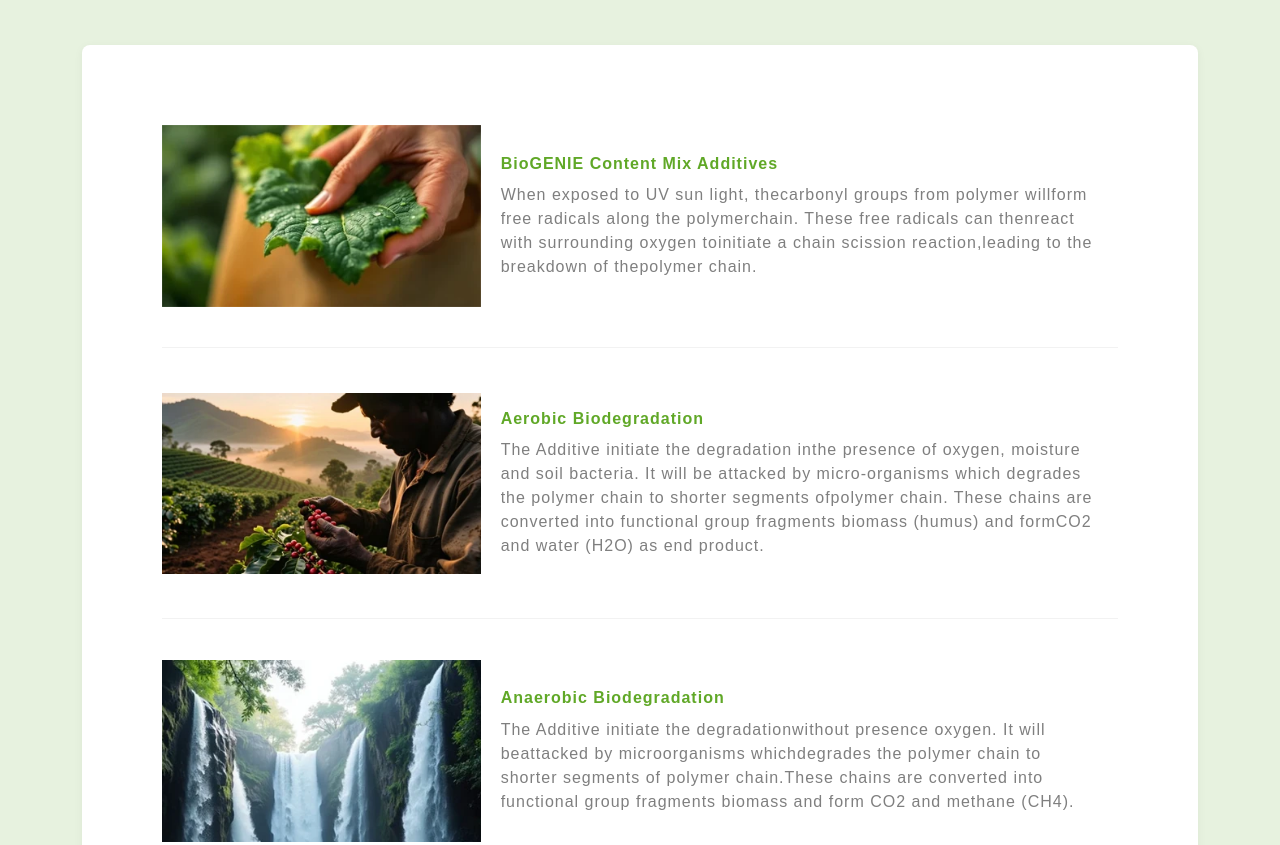
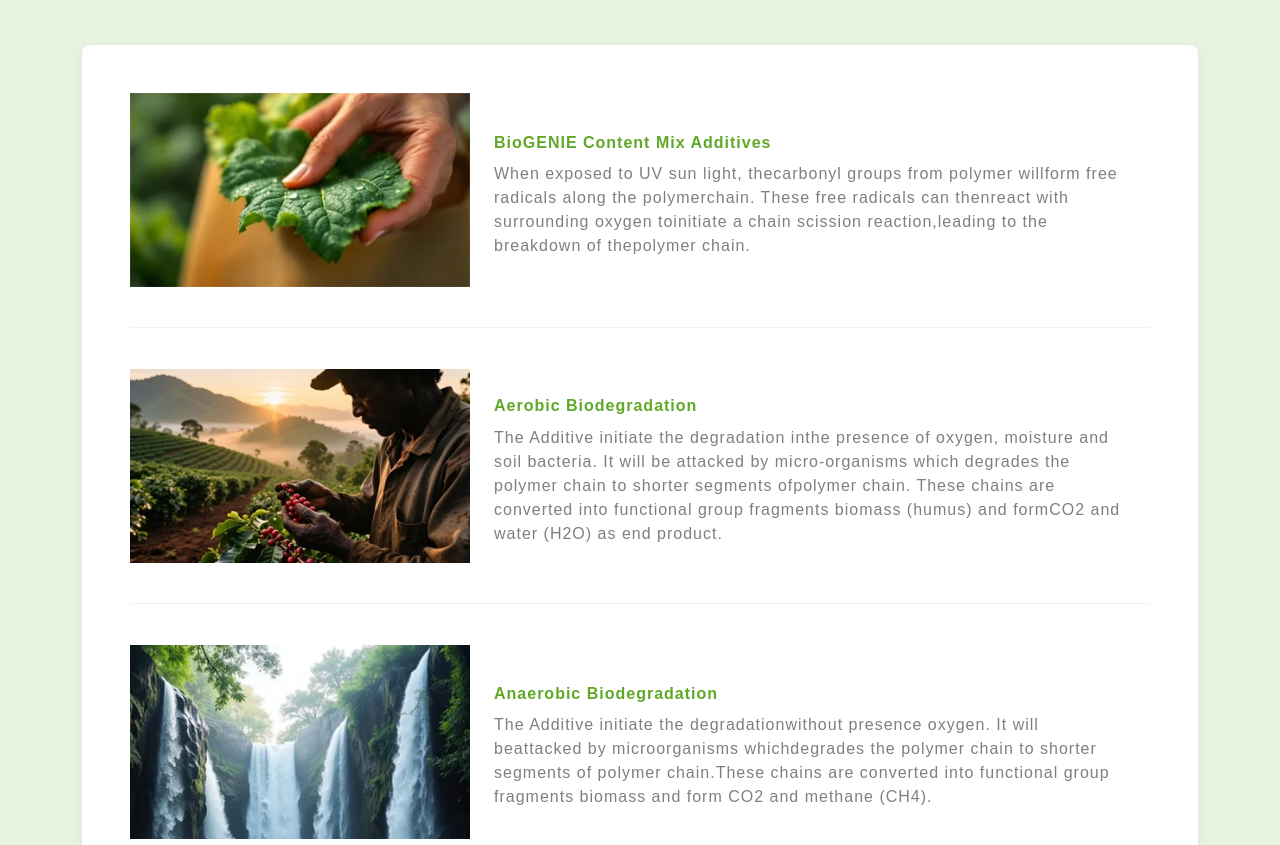
Before and after one commit to choliddnr/fe-biogenie, a website built with Vite: page index.html in a window 1280 px wide. Shown: the part 1302-2147 px from the top of the page. Built offline with nearby package versions, Linux system fonts and the light colour scheme; a web font is replaced by a local one.

Commit message:
fix how we work section padding

```diff
--- a/index.html
+++ b/index.html
@@ -202,15 +202,14 @@
     <div class="container">
       <h2 class="text-center mb-5">How BioGENIE Work</h2>
 
-      <div class="justify-content-center process-card">
-        <div class="process-item">
+      <div class="justify-content-center process-card p-3 p-sm-4 p-md-5">
           <div class="row g-0 align-items-center">
             <div class="col-md-4">
               <img src="/BioGENIEContentMixAdditives.webp" class="img-fluid w-100 h-100 object-fit-cover"
                 alt="Content Mix" />
             </div>
             <div class="col-md-8">
-              <div class="process-content">
+              <div class="process-content px-md-4">
                 <h4 class="process-title">BioGENIE Content Mix Additives</h4>
                 <p class="mb-0">
                   When exposed to UV sun light, thecarbonyl groups from
@@ -222,16 +221,14 @@
               </div>
             </div>
           </div>
-        </div>
         <hr />
-        <div class="process-item">
           <div class="row g-0 align-items-center">
             <div class="col-md-4">
               <img src="/AerobicBiodegradation.webp" class="img-fluid w-100 h-100 object-fit-cover"
                 alt="Aerobic Biodegradation" />
             </div>
             <div class="col-md-8">
-              <div class="process-content">
+              <div class="process-content  px-md-4">
                 <h4 class="process-title">Aerobic Biodegradation</h4>
                 <p class="mb-0">
                   The Additive initiate the degradation inthe presence of
@@ -244,16 +241,14 @@
               </div>
             </div>
           </div>
-        </div>
         <hr />
-        <div class="process-item">
           <div class="row g-0 align-items-center">
             <div class="col-md-4">
               <img src="/AerobicBiodegradation2.webp" class="img-fluid w-100 h-100 object-fit-cover"
                 alt="Anaerobic Biodegradation" />
             </div>
             <div class="col-md-8">
-              <div class="process-content">
+              <div class="process-content  px-md-4">
                 <h4 class="process-title">Anaerobic Biodegradation</h4>
                 <p class="mb-0">
                   The Additive initiate the degradationwithout presence
@@ -263,7 +258,6 @@
                   and form CO2 and methane (CH4).
                 </p>
               </div>
-            </div>
           </div>
         </div>
       </div>
--- a/src/style.css
+++ b/src/style.css
@@ -327,7 +327,7 @@ footer {
 }
 
 .process-card {
-    padding: 5rem;
+    /* padding: 5rem; */
     background: white;
     border-radius: 8px;
     overflow: hidden;
@@ -340,12 +340,9 @@ footer {
     opacity: 0.1;
 }
 
-.process-item {
-    margin-bottom: 30px;
-}
 
 .process-content {
-    padding: 20px;
+    margin: 20px 0 10px;
 }
 
 .process-title {
```
